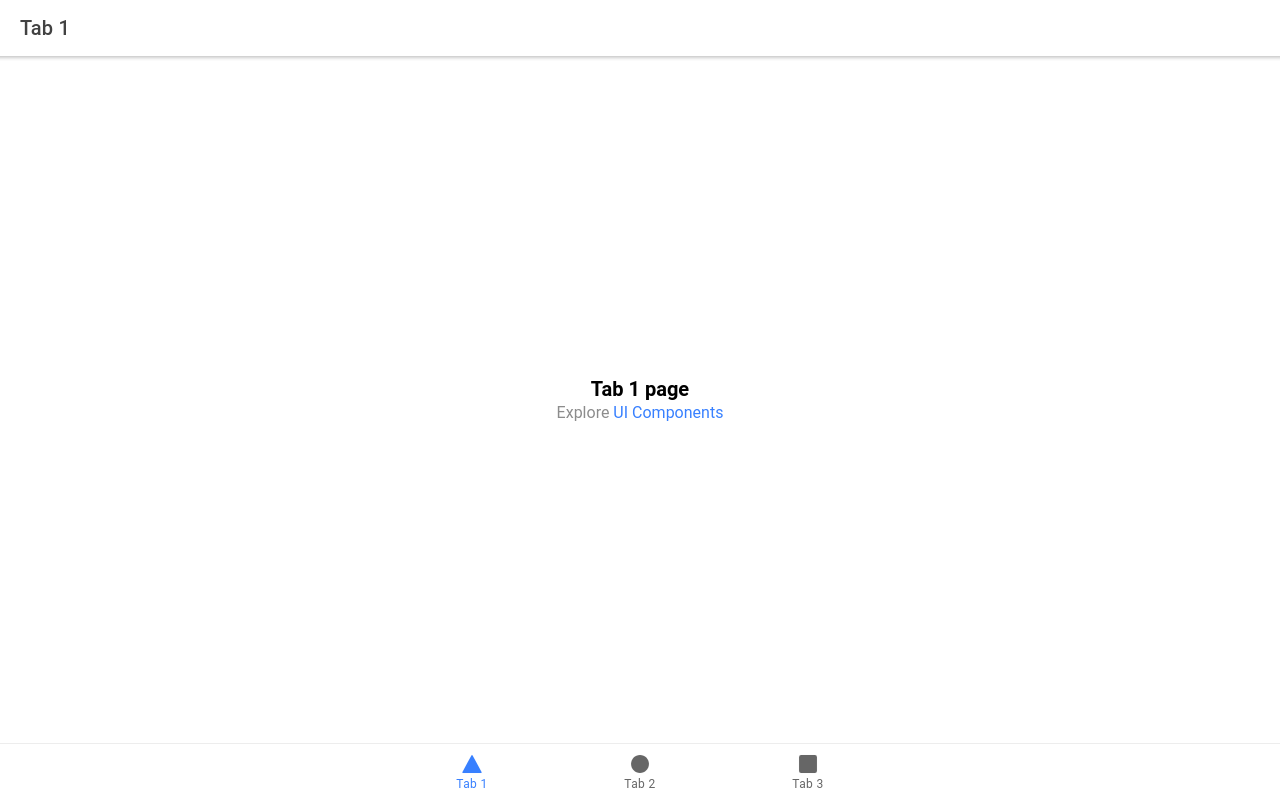
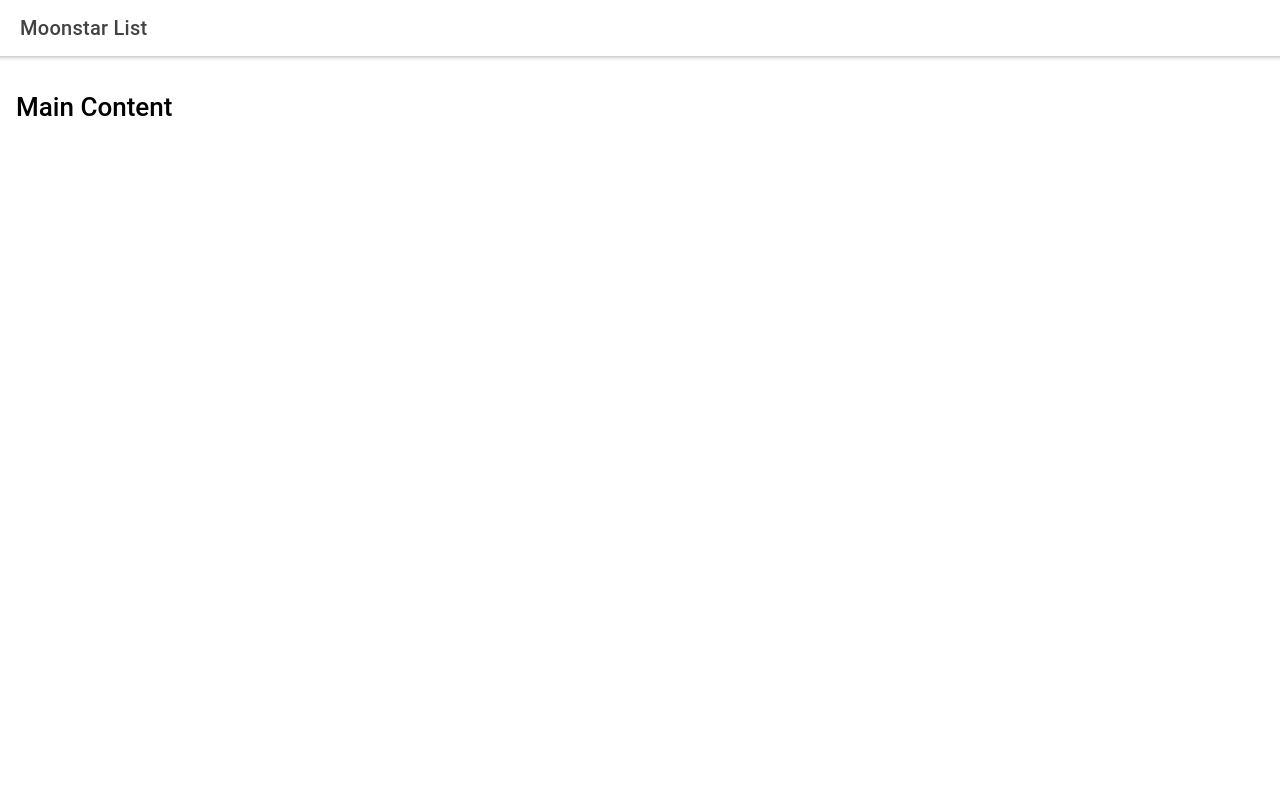
Before and after one commit to MarcoMaz/moonstar, a React (Create React App) app: page / in a window 1280 px wide. Before the commit this address led to /tab1. Built offline with nearby package versions, Linux system fonts and the light colour scheme.

Commit message:
- remove router - add header and content placeholder

```diff
--- a/src/App.tsx
+++ b/src/App.tsx
@@ -1,75 +1,44 @@
-import { Redirect, Route } from 'react-router-dom';
 import {
   IonApp,
-  IonIcon,
-  IonLabel,
-  IonRouterOutlet,
-  IonTabBar,
-  IonTabButton,
-  IonTabs,
-  setupIonicReact
-} from '@ionic/react';
-import { IonReactRouter } from '@ionic/react-router';
-import { ellipse, square, triangle } from 'ionicons/icons';
-import Tab1 from './pages/Tab1';
-import Tab2 from './pages/Tab2';
-import Tab3 from './pages/Tab3';
+  IonHeader,
+  IonToolbar,
+  IonTitle,
+  IonContent,
+  setupIonicReact,
+} from "@ionic/react";
 
 /* Core CSS required for Ionic components to work properly */
-import '@ionic/react/css/core.css';
+import "@ionic/react/css/core.css";
 
 /* Basic CSS for apps built with Ionic */
-import '@ionic/react/css/normalize.css';
-import '@ionic/react/css/structure.css';
-import '@ionic/react/css/typography.css';
+import "@ionic/react/css/normalize.css";
+import "@ionic/react/css/structure.css";
+import "@ionic/react/css/typography.css";
 
 /* Optional CSS utils that can be commented out */
-import '@ionic/react/css/padding.css';
-import '@ionic/react/css/float-elements.css';
-import '@ionic/react/css/text-alignment.css';
-import '@ionic/react/css/text-transformation.css';
-import '@ionic/react/css/flex-utils.css';
-import '@ionic/react/css/display.css';
+import "@ionic/react/css/padding.css";
+import "@ionic/react/css/float-elements.css";
+import "@ionic/react/css/text-alignment.css";
+import "@ionic/react/css/text-transformation.css";
+import "@ionic/react/css/flex-utils.css";
+import "@ionic/react/css/display.css";
 
 /* Theme variables */
-import './theme/variables.css';
+import "./theme/variables.css";
 
 setupIonicReact();
 
 const App: React.FC = () => (
   <IonApp>
-    <IonReactRouter>
-      <IonTabs>
-        <IonRouterOutlet>
-          <Route exact path="/tab1">
-            <Tab1 />
-          </Route>
-          <Route exact path="/tab2">
-            <Tab2 />
-          </Route>
-          <Route path="/tab3">
-            <Tab3 />
-          </Route>
-          <Route exact path="/">
-            <Redirect to="/tab1" />
-          </Route>
-        </IonRouterOutlet>
-        <IonTabBar slot="bottom">
-          <IonTabButton tab="tab1" href="/tab1">
-            <IonIcon aria-hidden="true" icon={triangle} />
-            <IonLabel>Tab 1</IonLabel>
-          </IonTabButton>
-          <IonTabButton tab="tab2" href="/tab2">
-            <IonIcon aria-hidden="true" icon={ellipse} />
-            <IonLabel>Tab 2</IonLabel>
-          </IonTabButton>
-          <IonTabButton tab="tab3" href="/tab3">
-            <IonIcon aria-hidden="true" icon={square} />
-            <IonLabel>Tab 3</IonLabel>
-          </IonTabButton>
-        </IonTabBar>
-      </IonTabs>
-    </IonReactRouter>
+    <IonHeader>
+      <IonToolbar>
+        <IonTitle>Moonstar List</IonTitle>
+      </IonToolbar>
+    </IonHeader>
+
+    <IonContent className="ion-padding">
+      <h1>Main Content</h1>
+    </IonContent>
   </IonApp>
 );
 
--- a/src/components/ExploreContainer.tsx
+++ b/src/components/ExploreContainer.tsx
@@ -1,14 +1,121 @@
-import './ExploreContainer.css';
+import { IonList, IonItem, IonLabel } from "@ionic/react";
+import { useState, useEffect } from "react";
+
+import "./ExploreContainer.css";
 
 interface ContainerProps {
   name: string;
 }
 
+// const URL_ORIGINAL = "https://jsonplaceholder.typicode.com/posts"
+const URL =
+  "https://jsonplaceholder.typicode.com/posts?_embed=comments&_limit=10";
+
 const ExploreContainer: React.FC<ContainerProps> = ({ name }) => {
+  const [posts, setPosts] = useState<any[]>([]);
+
+  useEffect(() => {
+    fetch(URL)
+      .then((response) => response.json())
+      .then((data) => setPosts(data));
+  }, []);
+  console.log("posts", posts);
+
   return (
     <div className="container">
-      <strong>{name}</strong>
-      <p>Explore <a target="_blank" rel="noopener noreferrer" href="https://ionicframework.com/docs/components">UI Components</a></p>
+      <IonList>
+        <IonItem>
+          <IonLabel>First</IonLabel>
+        </IonItem>
+        <IonItem>
+          <IonLabel>Mega Man X</IonLabel>
+        </IonItem>
+        <IonItem>
+          <IonLabel>The Legend of Zelda</IonLabel>
+        </IonItem>
+        <IonItem>
+          <IonLabel>Pac-Man</IonLabel>
+        </IonItem>
+        <IonItem>
+          <IonLabel>Super Mario World</IonLabel>
+        </IonItem>
+        <IonItem>
+        <IonLabel>Pokémon Yellow</IonLabel>
+      </IonItem>
+      <IonItem>
+        <IonLabel>Mega Man X</IonLabel>
+      </IonItem>
+      <IonItem>
+        <IonLabel>The Legend of Zelda</IonLabel>
+      </IonItem>
+      <IonItem>
+        <IonLabel>Pac-Man</IonLabel>
+      </IonItem>
+      <IonItem>
+        <IonLabel>Super Mario World</IonLabel>
+      </IonItem>
+      <IonItem>
+        <IonLabel>Pokémon Yellow</IonLabel>
+      </IonItem>
+      <IonItem>
+        <IonLabel>Mega Man X</IonLabel>
+      </IonItem>
+      <IonItem>
+        <IonLabel>The Legend of Zelda</IonLabel>
+      </IonItem>
+      <IonItem>
+        <IonLabel>Pac-Man</IonLabel>
+      </IonItem>
+      <IonItem>
+        <IonLabel>Super Mario World</IonLabel>
+      </IonItem>
+      <IonItem>
+        <IonLabel>Pokémon Yellow</IonLabel>
+      </IonItem>
+      <IonItem>
+        <IonLabel>Mega Man X</IonLabel>
+      </IonItem>
+      <IonItem>
+        <IonLabel>The Legend of Zelda</IonLabel>
+      </IonItem>
+      <IonItem>
+        <IonLabel>Pac-Man</IonLabel>
+      </IonItem>
+      <IonItem>
+        <IonLabel>Super Mario World</IonLabel>
+      </IonItem>
+      <IonItem>
+        <IonLabel>Pokémon Yellow</IonLabel>
+      </IonItem>
+      <IonItem>
+        <IonLabel>Mega Man X</IonLabel>
+      </IonItem>
+      <IonItem>
+        <IonLabel>The Legend of Zelda</IonLabel>
+      </IonItem>
+      <IonItem>
+        <IonLabel>Pac-Man</IonLabel>
+      </IonItem>
+      <IonItem>
+        <IonLabel>Super Mario World</IonLabel>
+      </IonItem>
+
+
+        {/* <>
+        <ul>
+          {posts.map((post) => (
+            <li>
+              <strong>{post.title}</strong>
+              <ul>
+                {post.comments.map((comment: any) => (
+                  <li key={comment.id}>{comment.body}</li>
+                ))}
+              </ul>
+            </li>
+          ))}
+        </ul>{" "}
+      </> */}
+      </IonList>
     </div>
   );
 };
```
